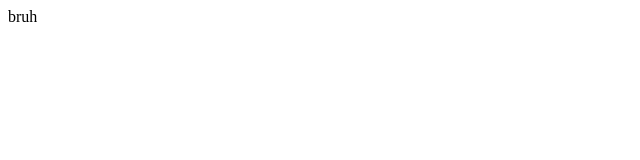
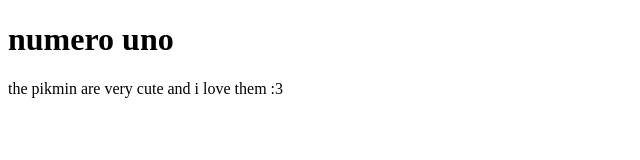
Before and after one commit to noboyboe/funsite, a plain HTML site: page pikmin.html in a window 1280 px wide. Shown: the whole page, without its empty margins (0-640 px from the left). Drawn offline with Linux system fonts and the light colour scheme.

Commit message:
Update pikmin.html

```diff
--- a/pikmin.html
+++ b/pikmin.html
@@ -1 +1,14 @@
-<p> bruh <p>
+<!DOCTYPE html>
+<html>
+
+<head>
+<title>why i love pikmin</title>
+</head>
+
+<body>
+  <h1>numero uno</h1>
+  <p>the pikmin are very cute and i love them :3</p> </p>
+
+</body>
+
+</html>
```
